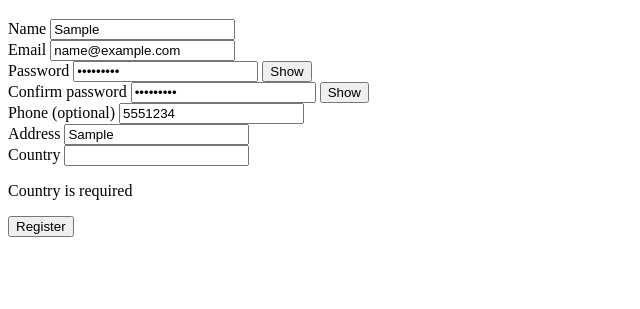
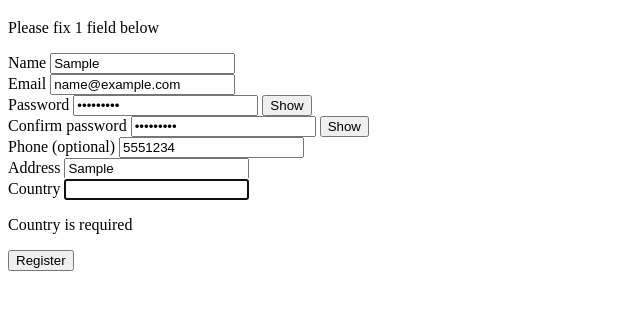
Before and after one commit to BrandyMedina/register-form, a website: page index.html in a window 1280 px wide. Both pictures are taken after typing "Sample", "name@example.com", "Sample123", "Sample123", "5551234", "Sample" into the empty fields and a click on the button "Register". Shown: the part 61-370 px from the top of the page, without its empty margins (0-640 px from the left). Drawn offline with Linux system fonts and the light colour scheme.

Commit message:
feat: improve submit experience with focus, summary and success state
Co-Authored-By: Claude Sonnet 5.5 <noreply@anthropic.com>

```diff
--- a/index.html
+++ b/index.html
@@ -9,6 +9,7 @@
   <main>
     <h1>Register</h1>
     <form id="registration-form" novalidate>
+      <p id="error-summary" class="error" role="alert" hidden></p>
       <div>
         <label for="name">Name</label>
         <input id="name" name="name" type="text" autocomplete="name" aria-invalid="false">
@@ -49,6 +50,7 @@
       <button type="submit">Register</button>
     </form>
     <p id="success-message" role="status" hidden>You have been registered successfully.</p>
+    <button type="button" id="register-another" hidden>Register another user</button>
   </main>
   <script src="src/form.js"></script>
 </body>
--- a/src/form.js
+++ b/src/form.js
@@ -65,50 +65,97 @@ function showError(doc, id, message) {
   else input.removeAttribute('aria-describedby');
 }
 
+// Field ids in form order, each with its validator. Order decides which field gets focus.
+function getFields(doc) {
+  const value = (id) => doc.getElementById(id).value;
+  return [
+    { id: 'name', validate: () => validateName(value('name')) },
+    { id: 'email', validate: () => validateEmail(value('email')) },
+    { id: 'password', validate: () => validatePassword(value('password')) },
+    {
+      id: 'confirm-password',
+      validate: (errors) => validateConfirmPassword(
+        value('password'), value('confirm-password'), errors.password
+      ),
+    },
+    { id: 'phone', validate: () => validatePhone(value('phone')) },
+    { id: 'address', validate: () => validateAddress(value('address')) },
+    { id: 'country', validate: () => validateCountry(value('country')) },
+  ];
+}
+
+function updateSummary(doc, fields) {
+  const summary = doc.getElementById('error-summary');
+  const count = fields.filter((f) => !doc.getElementById(`${f.id}-error`).hidden).length;
+  summary.textContent = count ? `Please fix ${count} field${count === 1 ? '' : 's'} below` : '';
+  summary.hidden = count === 0;
+}
+
 function initForm(doc) {
   const form = doc.getElementById('registration-form');
   const success = doc.getElementById('success-message');
+  const another = doc.getElementById('register-another');
+  const fields = getFields(doc);
 
   form.addEventListener('submit', (event) => {
     event.preventDefault();
+    if (form.hidden) return; // already registered: ignore double submit
 
-    const nameError = validateName(doc.getElementById('name').value);
-    const emailError = validateEmail(doc.getElementById('email').value);
-    const password = doc.getElementById('password').value;
-    const passwordError = validatePassword(password);
-    const confirmError = validateConfirmPassword(
-      password,
-      doc.getElementById('confirm-password').value,
-      passwordError
-    );
+    const errors = {};
+    for (const field of fields) {
+      errors[field.id] = field.validate(errors);
+      showError(doc, field.id, errors[field.id]);
+    }
+    updateSummary(doc, fields);
 
-    const phoneError = validatePhone(doc.getElementById('phone').value);
-    const addressError = validateAddress(doc.getElementById('address').value);
-    const countryError = validateCountry(doc.getElementById('country').value);
+    const firstInvalid = fields.find((f) => errors[f.id]);
+    if (firstInvalid) {
+      doc.getElementById(firstInvalid.id).focus();
+      success.hidden = true;
+      return;
+    }
 
-    showError(doc, 'name', nameError);
-    showError(doc, 'email', emailError);
-    showError(doc, 'password', passwordError);
-    showError(doc, 'confirm-password', confirmError);
-    showError(doc, 'phone', phoneError);
-    showError(doc, 'address', addressError);
-    showError(doc, 'country', countryError);
+    doc.getElementById('password').value = '';
+    doc.getElementById('confirm-password').value = '';
+    form.hidden = true;
+    success.hidden = false;
+    another.hidden = false;
+  });
 
-    success.hidden = Boolean(
-      nameError || emailError || passwordError || confirmError ||
-      phoneError || addressError || countryError
-    );
-  });
+  // Typing can clear an existing error but never creates one.
+  for (const field of fields) {
+    doc.getElementById(field.id).addEventListener('input', () => {
+      if (doc.getElementById(`${field.id}-error`).hidden) return;
+      showError(doc, field.id, '');
+      updateSummary(doc, fields);
+    });
+  }
 
   doc.querySelectorAll('button[data-toggle]').forEach((button) => {
     button.addEventListener('click', () => {
       const input = doc.getElementById(button.dataset.toggle);
-      const reveal = input.type === 'password';
-      input.type = reveal ? 'text' : 'password';
-      button.textContent = reveal ? 'Hide' : 'Show';
-      button.setAttribute('aria-pressed', String(reveal));
+      setPasswordVisible(input, button, input.type === 'password');
     });
   });
+
+  another.addEventListener('click', () => {
+    form.reset();
+    for (const field of fields) showError(doc, field.id, '');
+    updateSummary(doc, fields);
+    doc.querySelectorAll('button[data-toggle]').forEach((button) => {
+      setPasswordVisible(doc.getElementById(button.dataset.toggle), button, false);
+    });
+    success.hidden = true;
+    another.hidden = true;
+    form.hidden = false;
+    doc.getElementById('name').focus();
+  });
+}
+
+function setPasswordVisible(input, button, visible) {
+  input.type = visible ? 'text' : 'password';
+  button.textContent = visible ? 'Hide' : 'Show';
+  button.setAttribute('aria-pressed', String(visible));
 }
 
 if (typeof module !== 'undefined' && module.exports) {
```
Also changed, not shown: tests/form.test.js (+124 -5 lines).
